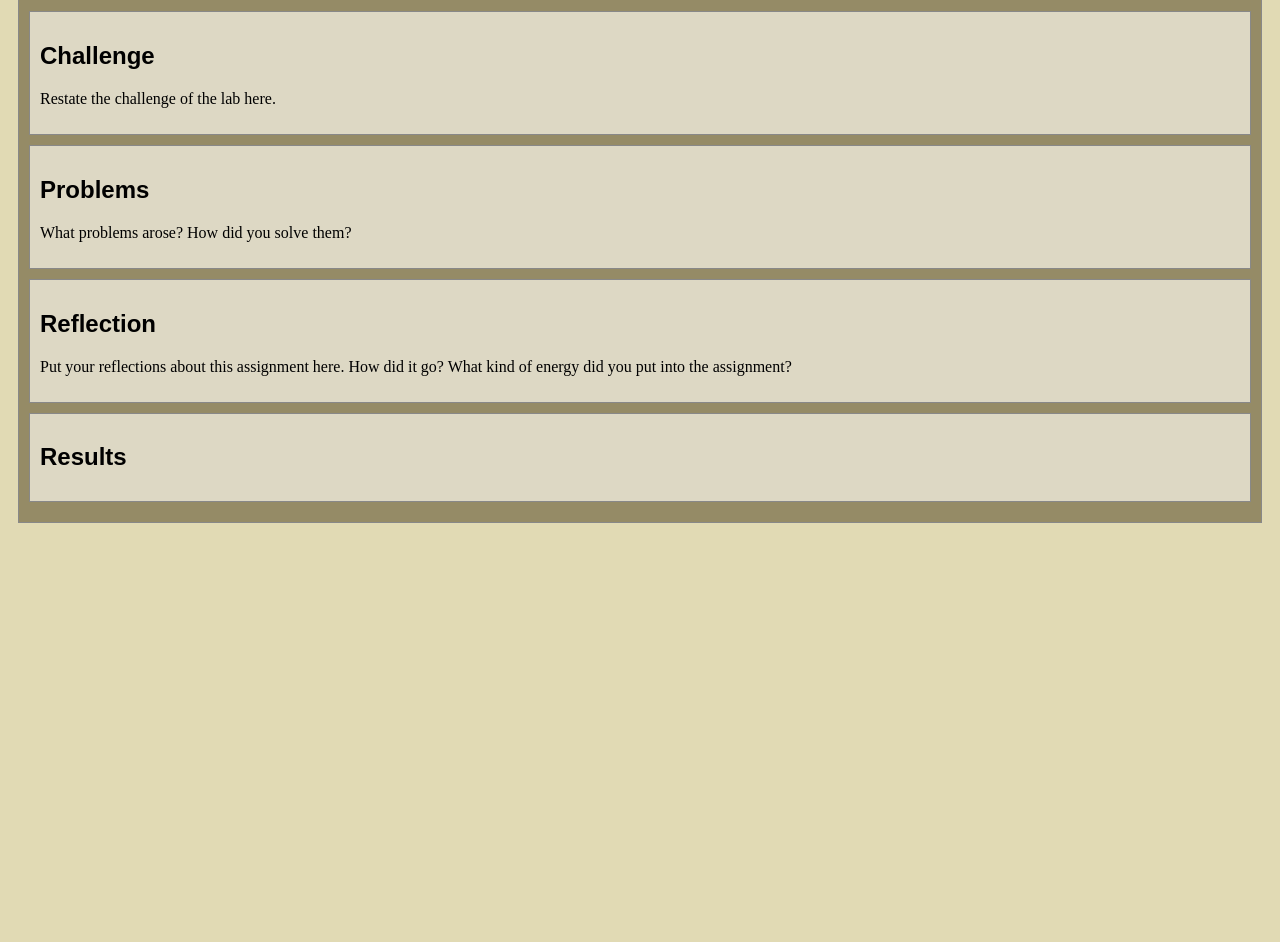
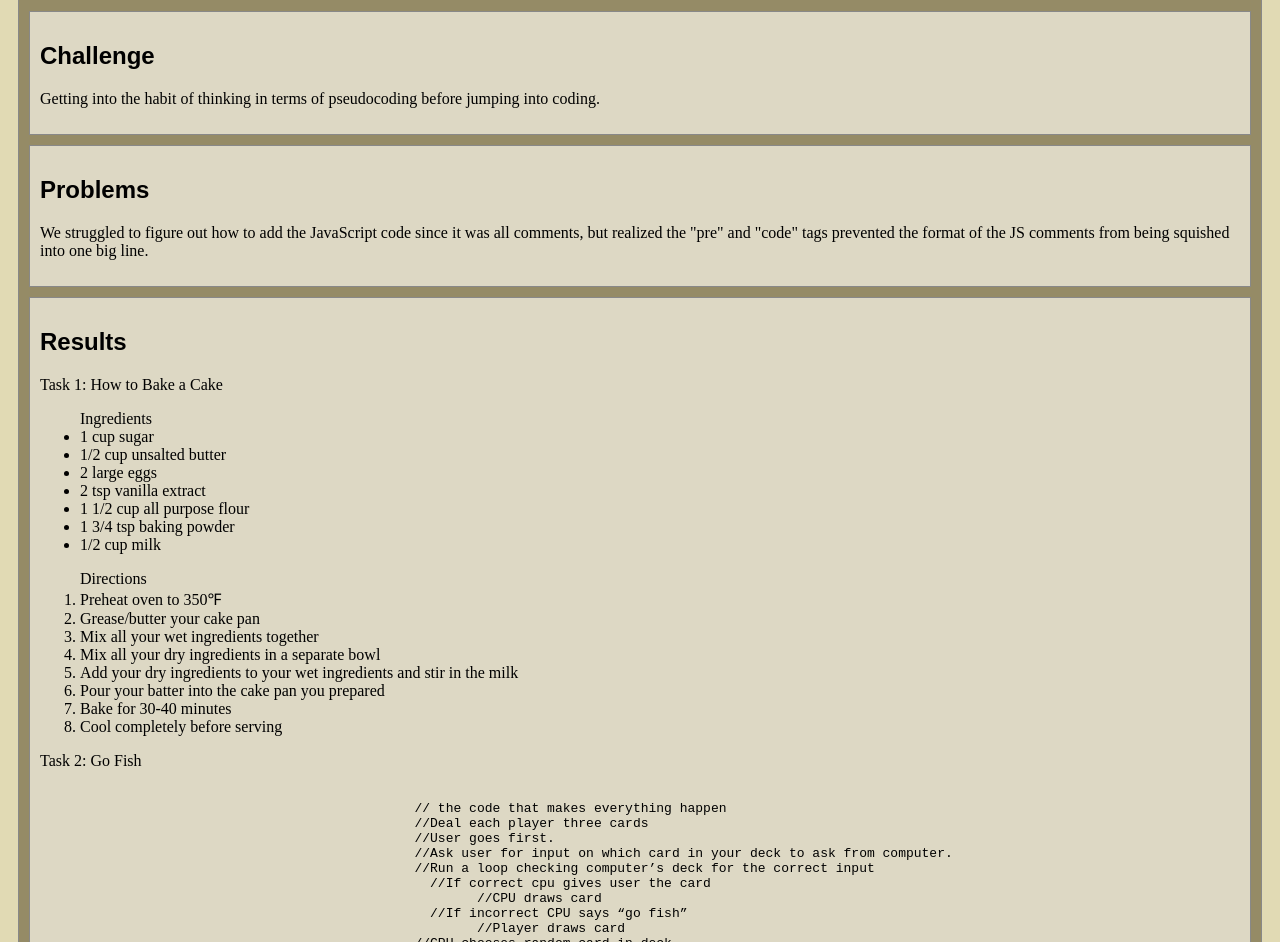
Before and after one commit to maddy-xiong/art101, a plain HTML site: page lab4/index.html in a window 1280 px wide. Shown: the part 100-1042 px from the top of the page. Before the commit the page ends 800 px from the top, so only its background shows below. Drawn offline with nearby package versions, Linux system fonts and the light colour scheme.

Commit message:
lab 4 add pseudocode
added our psuedocode comments to js file

```diff
--- a/lab4/index.html
+++ b/lab4/index.html
@@ -2,7 +2,7 @@
 <html>
 <head>
 	<!-- This title is used for tabs and bookmarks -->
-	<title>Lab X - Subject/Topic</title>
+	<title>Lab 4 - Pseudocoding and Problem Solving</title>
 
 	<!-- Use UTF character set, a good idea with any webpage -->
   	<meta charset="UTF-8" />
@@ -23,24 +23,59 @@
 	<!-- Style this page by changing the CSS in ../css/site.css or css/lab.css -->
 	<main id="content">
 		<section>
-			<h1>Lab X - Subject/Topic</h1>
+			<h1>Lab 4 - Psuedocoding and Problem Solving</h1>
 			<div class="minor-section">
 					<h2>Challenge</h2>
-					<p>Restate the challenge of the lab here.</p>
+					<p>Getting into the habit of thinking in terms of pseudocoding before jumping into coding.</p>
 			</div>
 
 			<div class="minor-section">
 					<h2>Problems</h2>
-					<p>What problems arose? How did you solve them? </p>
-			</div>
-
-			<div class="minor-section">
-					<h2>Reflection</h2>
-					<p>Put your reflections about this assignment here. How did it go? What kind of energy did you put into the assignment? </p>
+					<p>We struggled to figure out how to add the JavaScript code since it was all comments, but realized the "pre" and "code" tags prevented the format of the JS comments from being squished into one big line. </p>
 			</div>
 
 			<div class="minor-section">
 					<h2>Results</h2>
+					<p>Task 1: How to Bake a Cake</p>
+					<ul>Ingredients
+						<li>1 cup sugar</li>
+						<li>1/2 cup unsalted butter</li>
+						<li>2 large eggs</li>
+						<li>2 tsp vanilla extract</li>
+						<li>1 1/2 cup all purpose flour</li>
+						<li>1 3/4 tsp baking powder</li>
+						<li>1/2 cup milk</li>
+					</ul>
+					<ol>Directions
+						<li>Preheat oven to 350℉</li>
+						<li>Grease/butter your cake pan</li>
+						<li>Mix all your wet ingredients together</li>
+						<li>Mix all your dry ingredients in a separate bowl</li>
+						<li>Add your dry ingredients to your wet ingredients and stir in the milk</li>
+						<li>Pour your batter into the cake pan you prepared</li>
+						<li>Bake for 30-40 minutes</li>
+						<li>Cool completely before serving</li>
+					</ol>
+					<p>Task 2: Go Fish</p>
+					<pre><code>
+						// the code that makes everything happen
+						//Deal each player three cards
+						//User goes first.
+						//Ask user for input on which card in your deck to ask from computer.
+						//Run a loop checking computer’s deck for the correct input
+						  //If correct cpu gives user the card
+							//CPU draws card
+						  //If incorrect CPU says “go fish”
+							//Player draws card
+						//CPU chooses random card in deck
+						//Run a loop checking user’s deck for the correct input
+						  //If correct user gives CPU the card
+							//User draws card
+						  //If incorrect User says “go fish”
+							//CPU draws card
+						//Repeat until one player has matched 3 of the same cards
+						//First to three matches wins
+					</code></pre>
 					<div id="output"></div>
 			</div>
 		</section>
```
Also changed, not shown: lab4/js/lab.js (+19 -3 lines).
